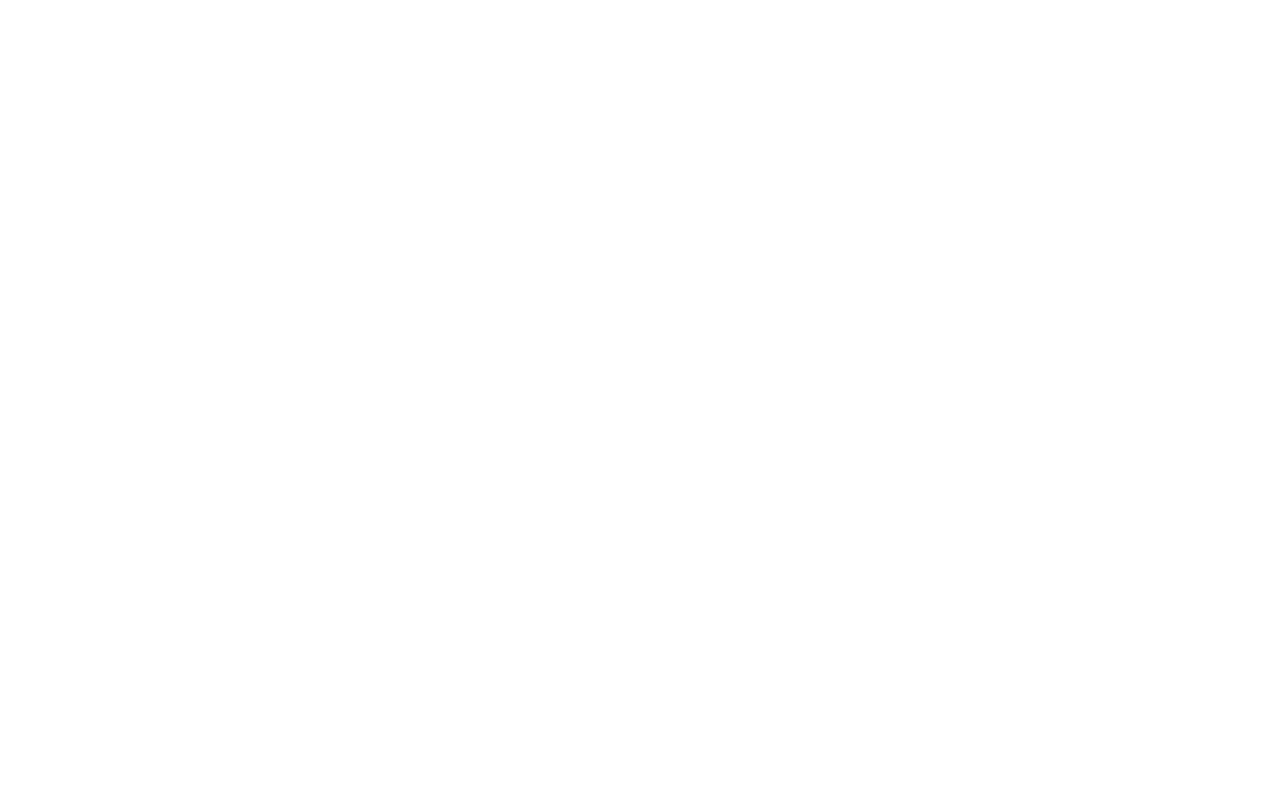
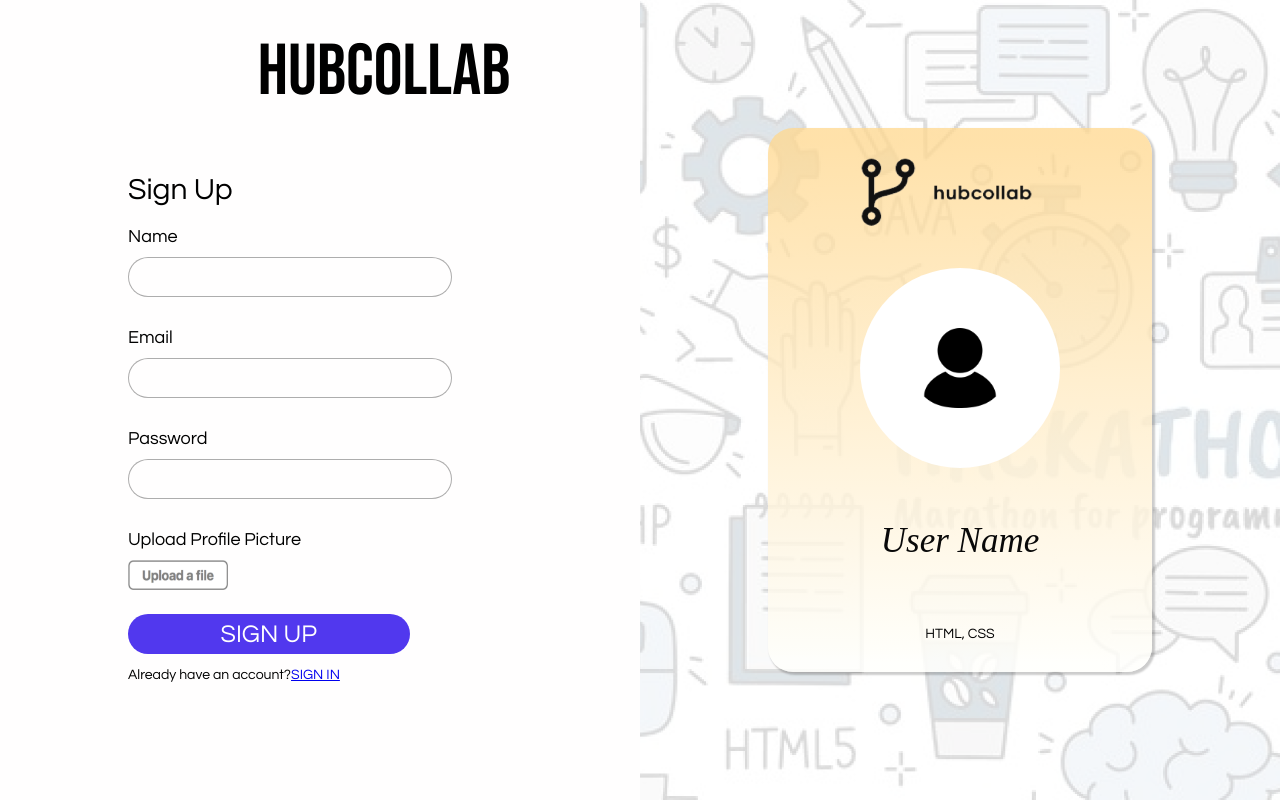
Before and after one commit to VanshKela/Hub-Collab, a React (Create React App) app in the folder hub-collab/: page /sign-up in a window 1280 px wide. Built offline with nearby package versions, Linux system fonts and the light colour scheme.

Commit message:
Button fuctionality and hyperlinks changed

```diff
--- a/hub-collab/src/App.js
+++ b/hub-collab/src/App.js
@@ -7,7 +7,7 @@
     <Router>
       <Switch>
         <Route exact path="/" component={LogIn}></Route>
-        <Route exact path="/signup" component={SignUp}></Route>
+        <Route exact path="/sign-up" component={SignUp}></Route>
       </Switch>
     </Router>
   );
--- a/hub-collab/src/components/card.js
+++ b/hub-collab/src/components/card.js
@@ -3,12 +3,13 @@
 import back from "./../assets/cardBack.png";
 import "./card.css";
 
-const Card = ({ name ,image}) => {
+const Card = ({ name ,image, tech}) => {
   return (
     <div className="card" >
         <img class="cardImage" src={hub}/>
         <img className="userCard" src={image}/>
       <h3 className="cardText"> {name} </h3>
+      <p>{tech.join(', ')}</p>
     </div>
   );
 };
--- a/hub-collab/src/login.js
+++ b/hub-collab/src/login.js
@@ -26,7 +26,7 @@
               Forgot Password? <span class="signInButton">Click Here to Reset</span>
             </p>
             <p>
-              Don't Have an Account? <span class="signInButton"><Link to ="/signup">SIGN UP</Link></span>
+              Don't Have an Account? <span class="signInButton"><Link to ="/sign-up">SIGN UP</Link></span>
             </p>
           </article>
         </div>
--- a/hub-collab/src/signup.js
+++ b/hub-collab/src/signup.js
@@ -7,12 +7,15 @@
 import SkillForm from "./skill";
 
 class SignUp extends Component {
-  state = { selectedFile: user, name: "User Name", email: "email@email.com" };
+  state = { selectedFile: user, name: "User Name", email: "email@email.com", tech: ['HTML', 'CSS'] };
   fileChangeHandler = (event) => {
     this.setState({ selectedFile: URL.createObjectURL(event.target.files[0]) });
   };
   nameChangeHandler = (event) => {
     this.setState({ name: event.target.value });
+  };
+  techChangeHanddler = (event) => {
+    console.log(event.target.value);
   };
   render() {
     return (
@@ -24,12 +27,28 @@
                 <h1>HubCollab</h1>
               </header>
               <Switch>
-                <Route exact path="/signup" render={()=> <SignUpForm onChangeName={this.nameChangeHandler} onChangeFile={this.fileChangeHandler}/>}></Route>
-                <Route exact path="/sign-up-techstack" component={SkillForm}></Route>
+                <Route
+                  exact
+                  path="/sign-up"
+                  render={() => (
+                    <SignUpForm
+                      onChangeName={this.nameChangeHandler}
+                      onChangeFile={this.fileChangeHandler}
+                    />
+                  )}
+                ></Route>
+                <Route
+                  exact
+                  path="/sign-up-techstack"
+                  render={() => (
+                    <SkillForm onClick={this.techChangeHanddler}/>
+                  )}
+                ></Route>
               </Switch>
             </div>
-            <div className="cardContainer"><Card name={this.state.name} image={this.state.selectedFile} /></div>
-
+            <div className="cardContainer">
+              <Card name={this.state.name} image={this.state.selectedFile} tech={this.state.tech} />
+            </div>
           </div>
         </main>
       </Router>
--- a/hub-collab/src/signup1.jsx
+++ b/hub-collab/src/signup1.jsx
@@ -2,7 +2,7 @@
 import React from "react";
 import "./signup.css";
 import uploadButton from "./assets/uploadButton.png";
-import { Link } from "react-router-dom";
+import { Route,Link } from "react-router-dom";
 
 function SignUpForm({ onChangeName, onChangeFile }) {
   return (
@@ -29,11 +29,16 @@
         </label>
       </div>
       <br></br>
-      <Link to="/sign-up-techstack">
-        <button type="button" class="signUpButton">
+      <Route
+        render={({ history }) => (
+          <button type="button" class="signUpButton" onClick={() => { history.push('sign-up-techstack')}}>
+            SIGN UP
+          </button>
+        )}
+      />
+      {/* <button type="button" class="signUpButton">
           SIGN UP
-        </button>
-      </Link>
+        </button> */}
       <br></br>
       <p>
         Already have an account?
--- a/hub-collab/src/skill.js
+++ b/hub-collab/src/skill.js
@@ -1,10 +1,11 @@
 import React from "react";
 import "./signup.css";
 
-function SkillForm({ onChangeName, onChangeFile }) {
+function SkillForm({onClick}) {
   return (
     <form className="form">
-      Skill
+      <h2>Skill</h2>
+      <button value="C++" onClick={onClick}>C++</button>
     </form>
   );
 }
```
Also changed, not shown: hub-collab/src/index.css (+5 -8 lines).
